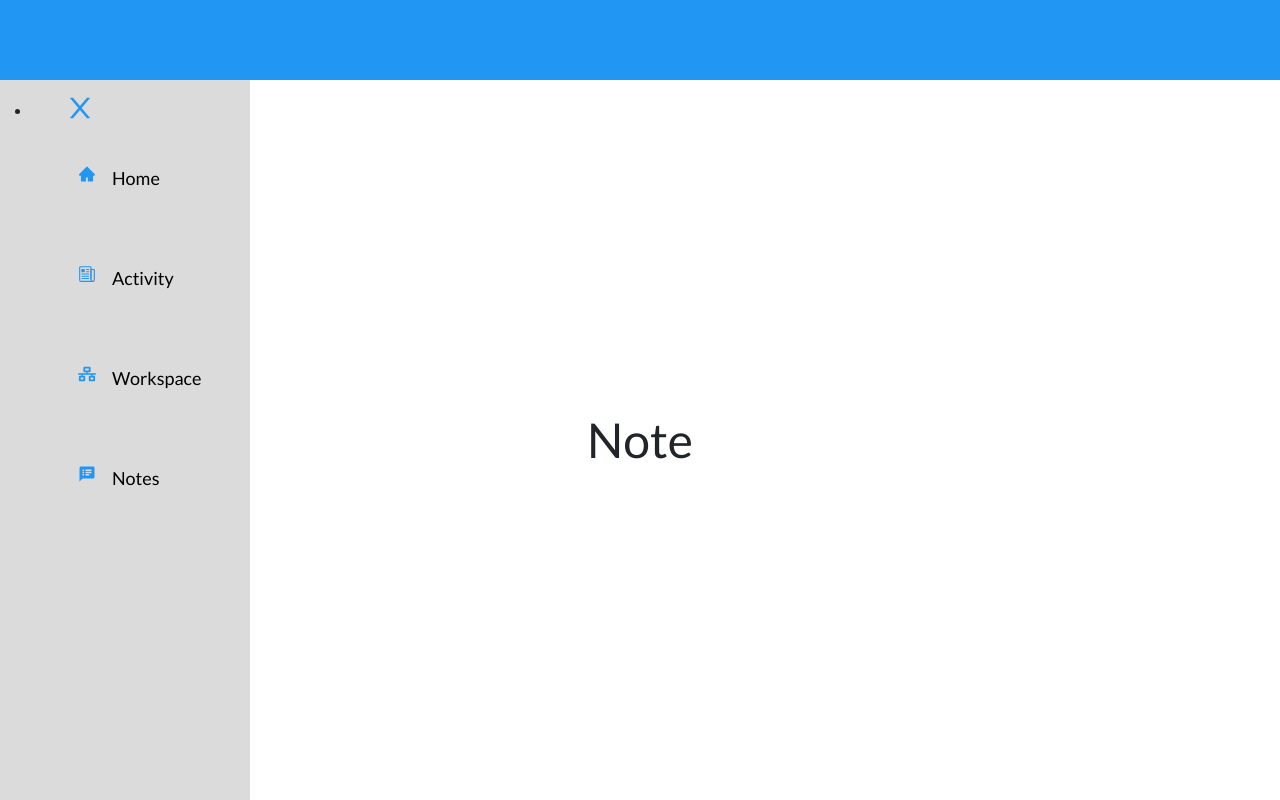
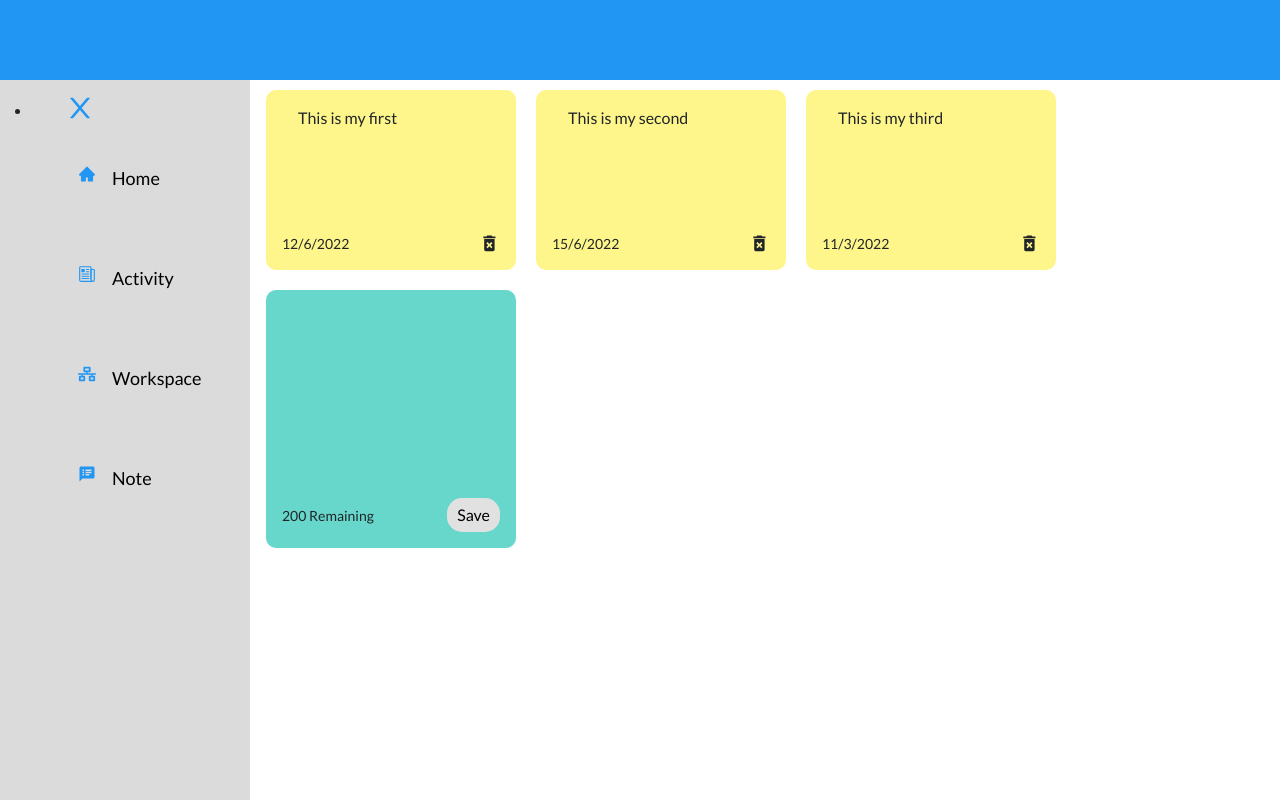
Before and after one commit to herraphfx/simple_productivity, a React (Create React App) app: page /notes in a window 1280 px wide. Built offline with nearby package versions, Linux system fonts and the light colour scheme.

Commit message:
notes are appended

```diff
--- a/package.json
+++ b/package.json
@@ -6,6 +6,7 @@
     "@testing-library/jest-dom": "^5.16.4",
     "@testing-library/react": "^13.2.0",
     "@testing-library/user-event": "^13.5.0",
+    "nanoid": "^3.3.4",
     "react": "^18.1.0",
     "react-dom": "^18.1.0",
     "react-scripts": "5.0.1",
--- a/src/App.css
+++ b/src/App.css
@@ -9,7 +9,7 @@
 
 .home,
 .activity,
-.note,
+
 .workspace {
   display: flex;
   height: 90vh;
@@ -17,3 +17,9 @@
   justify-content: center;
   font-size: 3rem;
 }
+
+.note{
+  margin-left: 20%;
+  display: flex;
+  flex-wrap: wrap;
+}
--- a/src/App.js
+++ b/src/App.js
@@ -1,4 +1,4 @@
-import React from 'react';
+import React, { useState } from 'react';
 import { BrowserRouter, Route, Routes } from 'react-router-dom';
 import './App.css';
 import Navigation from './components/Navigation';
@@ -6,8 +6,40 @@ import Activity from './pages/Activity';
 import Home from './pages/Home';
 import Note from './pages/Note';
 import Workspace from './pages/Workspace';
+import { nanoid } from 'nanoid'
 
 function App() {
+  const [notes, setNotes] = useState([
+    {
+    id: nanoid(),
+    text: 'This is my first',
+    date: '12/6/2022'
+    },
+    {
+      id: nanoid(),
+      text: 'This is my second',
+      date: '15/6/2022'
+      },
+      {
+        id: nanoid(),
+        text: 'This is my third',
+        date: '11/3/2022'
+        },
+]);
+
+  const addNote = (text) => {
+    const date = new Date();
+    const newNote = {
+      id: nanoid(),
+      text: text,
+      date: date.toLocaleDateString()
+    }
+    //take the old note and add new notes
+    const newNotes = [...notes, newNote];
+    setNotes(newNotes);
+
+  }
+
   return (
     <>
     <BrowserRouter>
@@ -16,7 +48,7 @@ function App() {
       <Route path='/' element={<Home/>}/>
       <Route path='/activity' element={<Activity/>}/>
       <Route path='/workspace' element={<Workspace/>}/>
-      <Route path='/notes' element={<Note/>}/>
+      <Route path='/notes' element={<Note notes={notes} handleAddNote={addNote}/>}/>
     </Routes>
     </BrowserRouter>
 
--- /dev/null
+++ b/src/components/AddNote.js
@@ -0,0 +1,29 @@
+import React, { useState } from 'react'
+
+
+function AddNote({handleAddNote}) {
+    const [noteText, setNotesText] = useState(' ')
+
+    const handleChange = (event) => {
+        setNotesText(event.target.value);
+    }
+
+    //save to database
+    const handleSaveClick = () => {
+        handleAddNote(noteText)
+    }
+
+  return (
+    <div className='notes-list new'>
+        <textarea cols="10" rows="8" placeholder='Type to add a note ...' value={noteText} onChange={handleChange}></textarea>
+        <div className='note-footer'>
+            <small>200 Remaining</small>
+
+            <button className='save' onClick={handleSaveClick}>Save</button>
+        </div>
+    </div>
+
+  )
+}
+
+export default AddNote
--- a/src/components/Navigation.js
+++ b/src/components/Navigation.js
@@ -41,6 +41,7 @@ function Navigation() {
         </ul>
     </nav>
     </IconContext.Provider>
+
     </div>
 
   )
--- /dev/null
+++ b/src/components/NoteList.css
@@ -0,0 +1,42 @@
+.notes-list{
+    background-color: #fef68a;
+    margin: 10px;
+    border-radius: 10px;
+    padding: 1rem;
+    min-height: 180px;
+    min-width: 250px;
+    display: flex;
+    flex-direction: column;
+    justify-content: space-between;
+  }
+
+.notes-list.new{
+  background-color: #67d7cc;
+}
+
+textarea{
+  border: none;
+  resize: none;
+  background-color: #67d7cc;
+}
+
+textarea:focus{
+  outline: none;
+}
+
+.save{
+  background-color: #e1e1e1;
+  border: none;
+  border-radius: 15px;
+  padding: 5px 10px 5px 10px;
+}
+.save:hover{
+  background-color: #ededed;
+  cursor: pointer;
+}
+
+  .note-footer{
+    display: flex;
+    align-items: center;
+    justify-content: space-between;
+  }
--- /dev/null
+++ b/src/components/NoteList.js
@@ -0,0 +1,20 @@
+import React from 'react'
+import { MdDeleteForever } from 'react-icons/md'
+import './NoteList.css'
+
+
+//this is note
+function NoteList( {id, text, date} ) {
+  return (
+    <div className='notes-list'>
+        <span>{text}</span>
+        <div className='note-footer'>
+            <small>{date}</small>
+            <MdDeleteForever className='delete-icon' size='1.3em'/>
+        </div>
+
+    </div>
+  )
+}
+
+export default NoteList
--- a/src/components/Sidebar.js
+++ b/src/components/Sidebar.js
@@ -24,7 +24,7 @@ export const Sidebar =[
     cName: 'nav-text'
   },
   {
-    title: 'Notes',
+    title: 'Note',
     path: '/notes',
     icon: <MdSpeakerNotes/>,
     cName: 'nav-text'
--- a/src/pages/Note.js
+++ b/src/pages/Note.js
@@ -1,9 +1,17 @@
 import React from 'react'
+import AddNote from '../components/AddNote'
+import NoteList from '../components/NoteList'
 
-function Note() {
+
+
+//This is notelist
+function Note({ notes, handleAddNote }) {
   return (
     <div className='note'>
-      Note</div>
+      {notes.map((note)=> <NoteList id={note.id} text={note.text} date={note.date} />)}
+      <AddNote handleAddNote={handleAddNote}/>
+      </div>
+
   )
 }
 
```
Also changed, not shown: src/index.css (line endings or trailing spaces), 1 other file (tests, documents, lock files or other folders).
